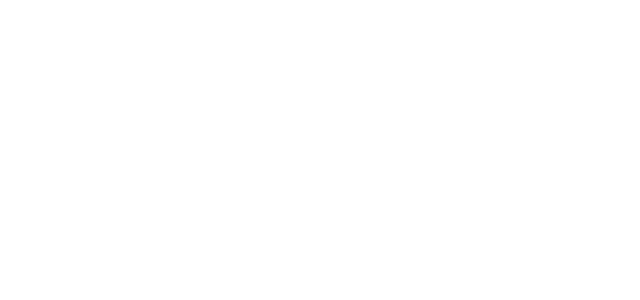
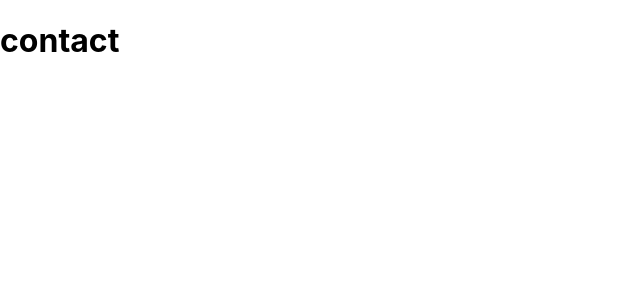
Before and after one commit to ap-lodhi/E-commerce, a React (Create React App) app in the folder thapareactecom/: page /contact in a window 1280 px wide. Before the commit this address had no page. Shown: the top 300 px of the page, without its empty margins (0-640 px from the left). Built offline with nearby package versions, Linux system fonts and the light colour scheme.

Commit message:
working  all routes  perfectly

```diff
--- a/thapareactecom/src/App.js
+++ b/thapareactecom/src/App.js
@@ -1,9 +1,12 @@
 import React from "react";
 
 import {BrowserRouter as Router, Routes , Route} from "react-router-dom"
-import { About } from "./About";
-import { Home } from "./Home";
-
+import { Home } from "./pages/Home";
+import {About } from "./pages/About";
+import Products from "./pages/Products";
+import Contact from "./pages/Contact";
+import SingleProduct from "./pages/SingleProduct";
+import Cart from "./pages/Cart";
 const App = () => {
   return (
     <Router>
@@ -11,6 +14,11 @@
       <Routes>
         <Route   path="/" element={<Home/>}></Route>
         <Route   path="/about" element={<About/>}></Route>
+        <Route   path="/products" element={<Products/>}></Route>
+        <Route   path="/contact" element={<Contact/>}></Route>
+        <Route   path="/singleproduct/:id" element={<SingleProduct/>}></Route>
+        <Route   path="/cart" element={<Cart/>}></Route>
+
       </Routes>
     </Router>
   )
--- a/thapareactecom/src/Cart.jsx
+++ b/thapareactecom/src/pages/Cart.jsx
@@ -1,7 +1,9 @@
 import styled from "styled-components";
 
 const Cart = () => {
-  return <Wrapper></Wrapper>;
+  return <Wrapper>
+    <h1>dcsn</h1>
+  </Wrapper>;
 };
 
 const Wrapper = styled.section`
--- a/thapareactecom/src/Contact.jsx
+++ b/thapareactecom/src/pages/Contact.jsx
@@ -33,7 +33,13 @@
     }
   `;
 
-  return <Wrapper></Wrapper>;
+  return (
+<h1>
+  contact
+</h1>
+  )
+
+
 };
 
 export default Contact;
--- a/thapareactecom/src/SingleProduct.js
+++ b/thapareactecom/src/pages/SingleProduct.jsx
@@ -1,6 +1,10 @@
 import styled from "styled-components";
 
-return <Wrapper></Wrapper>;
+
+const SingleProduct=()=>{
+
+  return <Wrapper></Wrapper>;
+}
 
 const Wrapper = styled.section`
   .container {
```
Also changed, not shown: thapareactecom/src/pages/About.jsx (renamed from thapareactecom/src/About.jsx), thapareactecom/src/pages/Home.jsx (renamed from thapareactecom/src/Home.jsx), thapareactecom/src/pages/Products.jsx (renamed from thapareactecom/src/Products.js).
